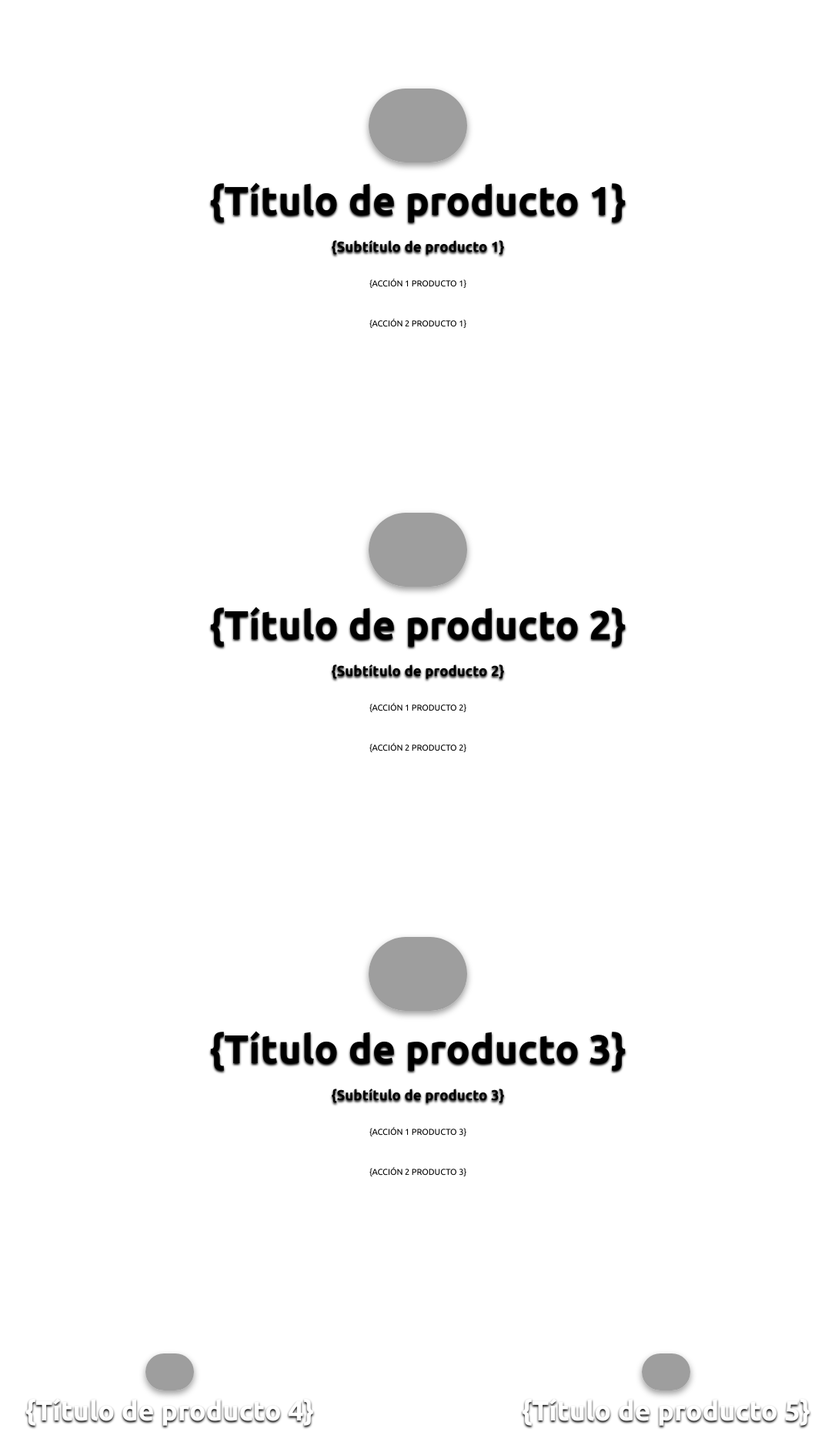
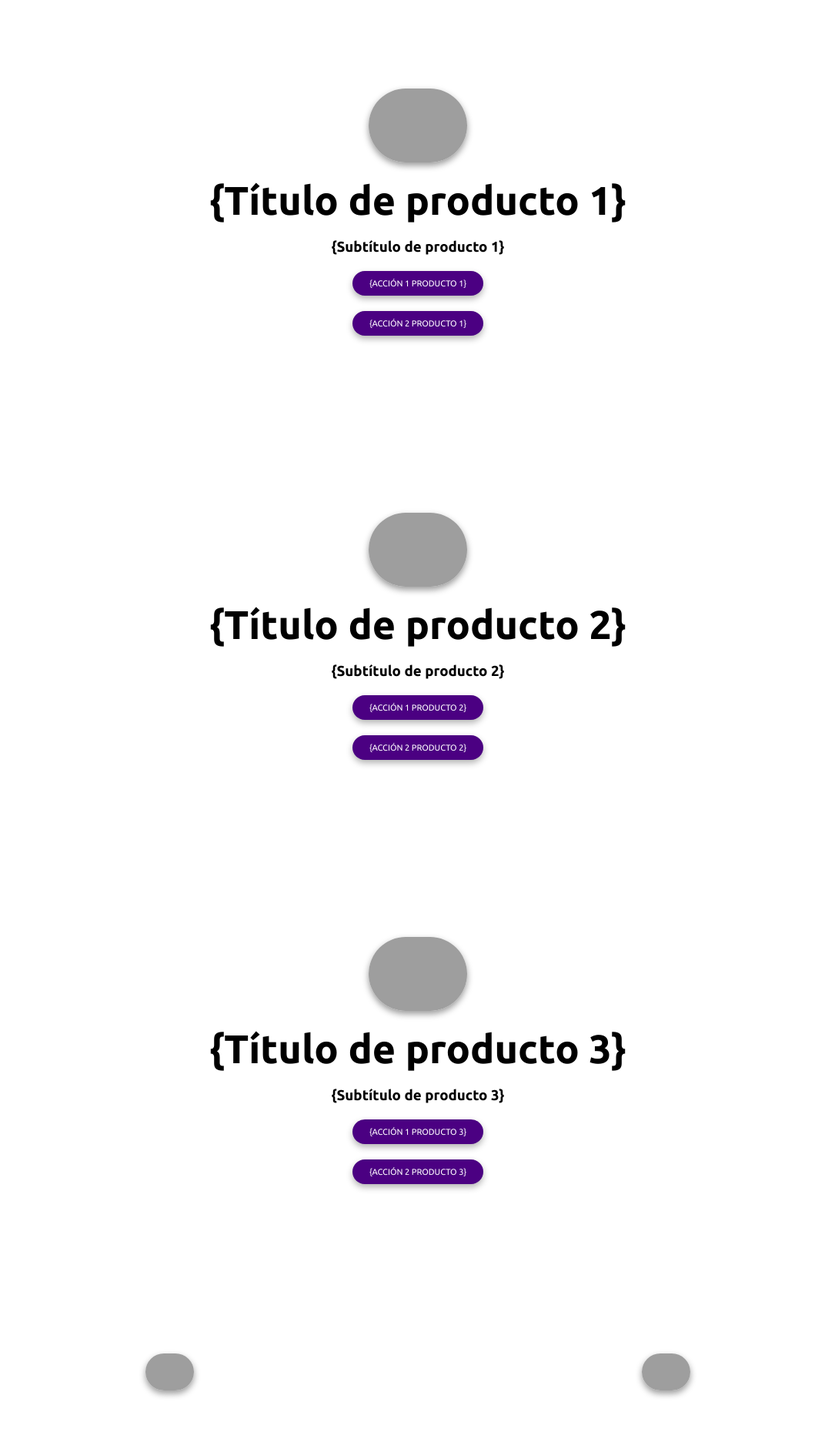
Before and after one commit to jocarsa/htmlcssjs, a PHP site: page /home/home.html in a window 1280 px wide. Shown: the part 69-1929 px from the top of the page at 77% size, without its empty margins (97-1182 px from the left). Run offline with PHP 8.4, Linux system fonts and the light colour scheme; grey boxes are pictures that could not be loaded.

Commit message:
Update estilo.css

```diff
--- a/css/estilo.css
+++ b/css/estilo.css
@@ -43,11 +43,12 @@ main section:nth-child(1) article *{
 }
 main section:nth-child(1) article a{
     padding:10px;
-    background:white;
-    color:black;
+    background:indigo;
+    color:white;
     border:none;
     border-radius:40px;
     text-decoration:none;
+    box-shadow:0px 4px 8px rgba(0,0,0,0.3);
 }
 main section:nth-child(1) h2{font-size:52px;}
 /* Estilos de los destacados //////////////////////////////////////////// */
@@ -217,7 +218,7 @@ article{
     background-size:cover;
 }
 h2,h3{
-    text-shadow:0px 2px 3px black;
+
 }
 article a{
     width:150px;
```
